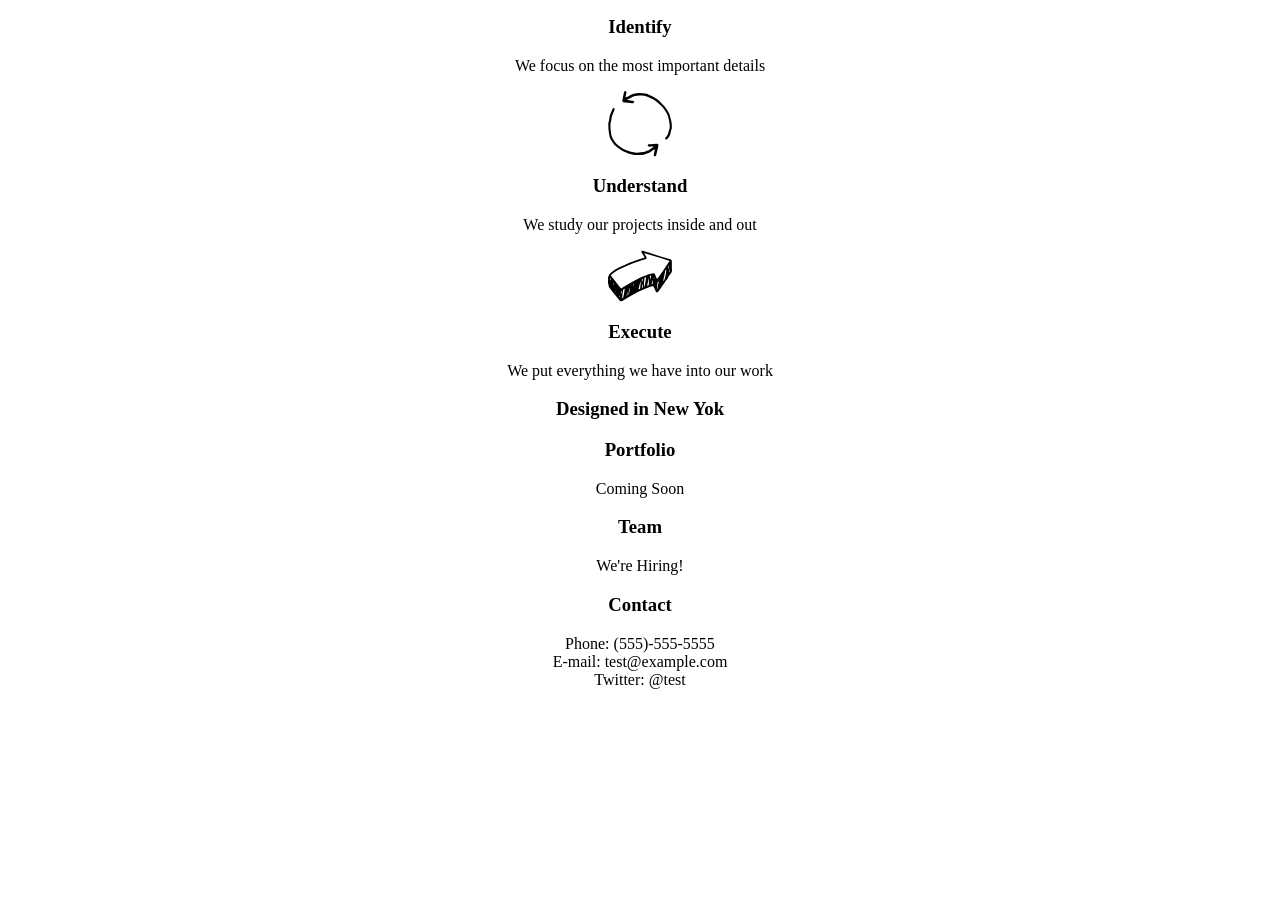
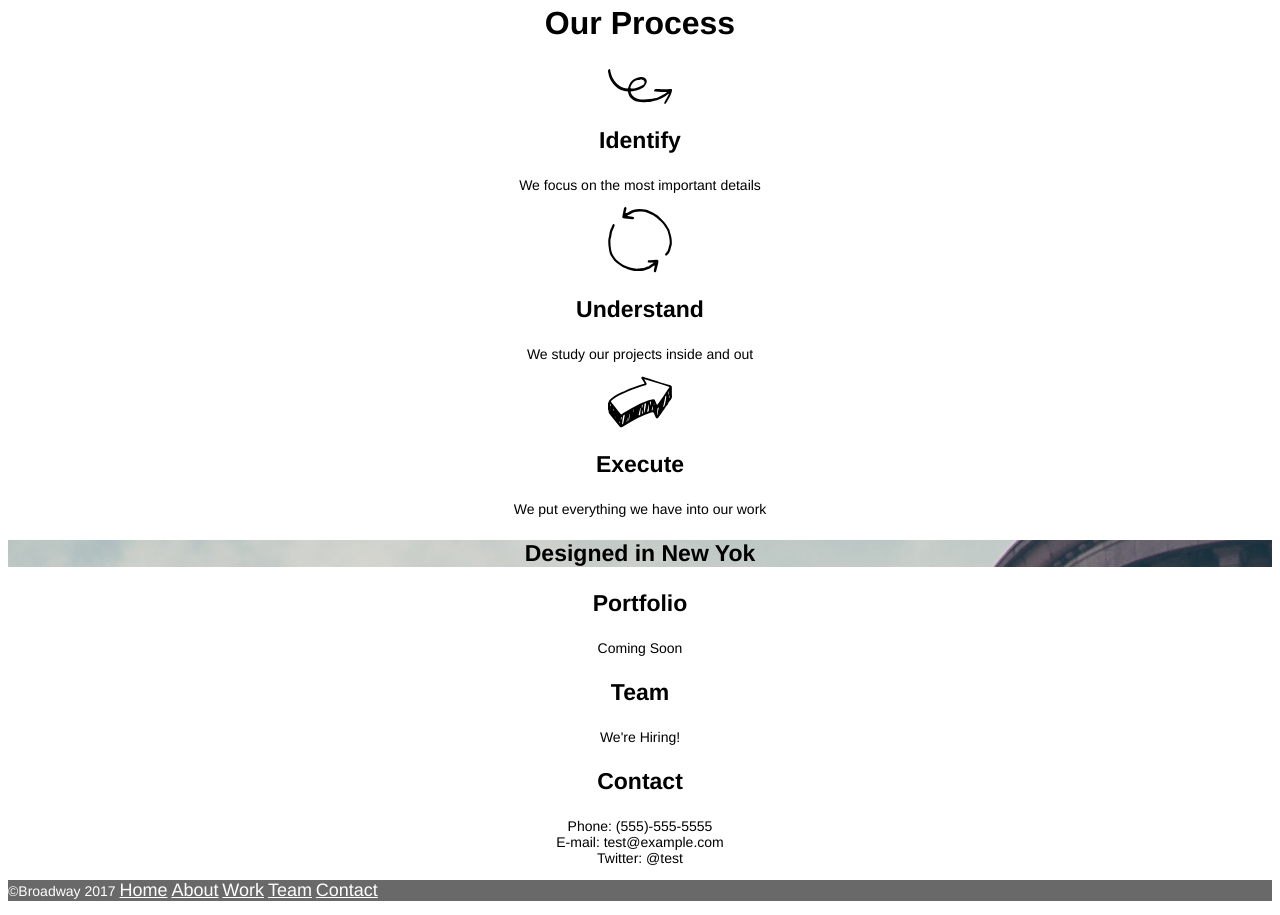
Before and after one commit to Starmonster/Broadway, a plain HTML site: page index.html in a window 1280 px wide. Shown: the part 261-1176 px from the top of the page. Before the commit the page ends 966 px from the top, so only its background shows below. Drawn offline with Linux system fonts and the light colour scheme; files whose address does not match are found by name.

Commit message:
add draft complete page.

```diff
--- a/index.html
+++ b/index.html
@@ -45,6 +45,19 @@
       E-mail: test@example.com<br>
       Twitter: @test
     </p>
+    <div class="footer">
+      <p>©Broadway 2017
+        <a class="buttons" href="#Home">Home</a>
+        <a class="buttons" href="#About">About</a>
+        <a class="buttons" href="#Work">Work</a>
+        <a class="buttons" href="#Team">Team</a>
+        <a class="buttons" href="#Contact">Contact</a>
+      </p>
+    </div>
+
+
+
+
 
 
   </body>
--- a/resources/css/style.css
+++ b/resources/css/style.css
@@ -5,3 +5,47 @@ html {
 .banner {
   background-image: url("file://C:/cygwin64/home/Jim/Broadway/resources/pictures/the-flatiron-building.png");
 }
+
+.buttons {
+  font-family: Helvetica;
+  font-size: 18px;
+  color: white;
+}
+
+h1 {
+  font-family: Helvetica;
+  font-size: 70px;
+  font-weight: bold;
+  color: white;
+}
+
+h2 {
+  font-family: Helvetica;
+  font-size: 32px;
+  font-weight: bold;
+
+}
+
+h3 {
+  font-family: Helvetica;
+  font-size: 23px;
+  font-weight: bold;
+}
+
+p {
+  font-family: Helvetica;
+  font-size: 14px;
+
+}
+
+.alternate {
+  background-image: url("file://C:/cygwin64/home/Jim/Broadway/resources/pictures/the-flatiron-building.png");
+}
+
+.footer {
+  background-color: dimgray;
+  text-align: left;
+  font-size: 11px;
+  color: white;
+  font-family: Helvetica;
+}
```
